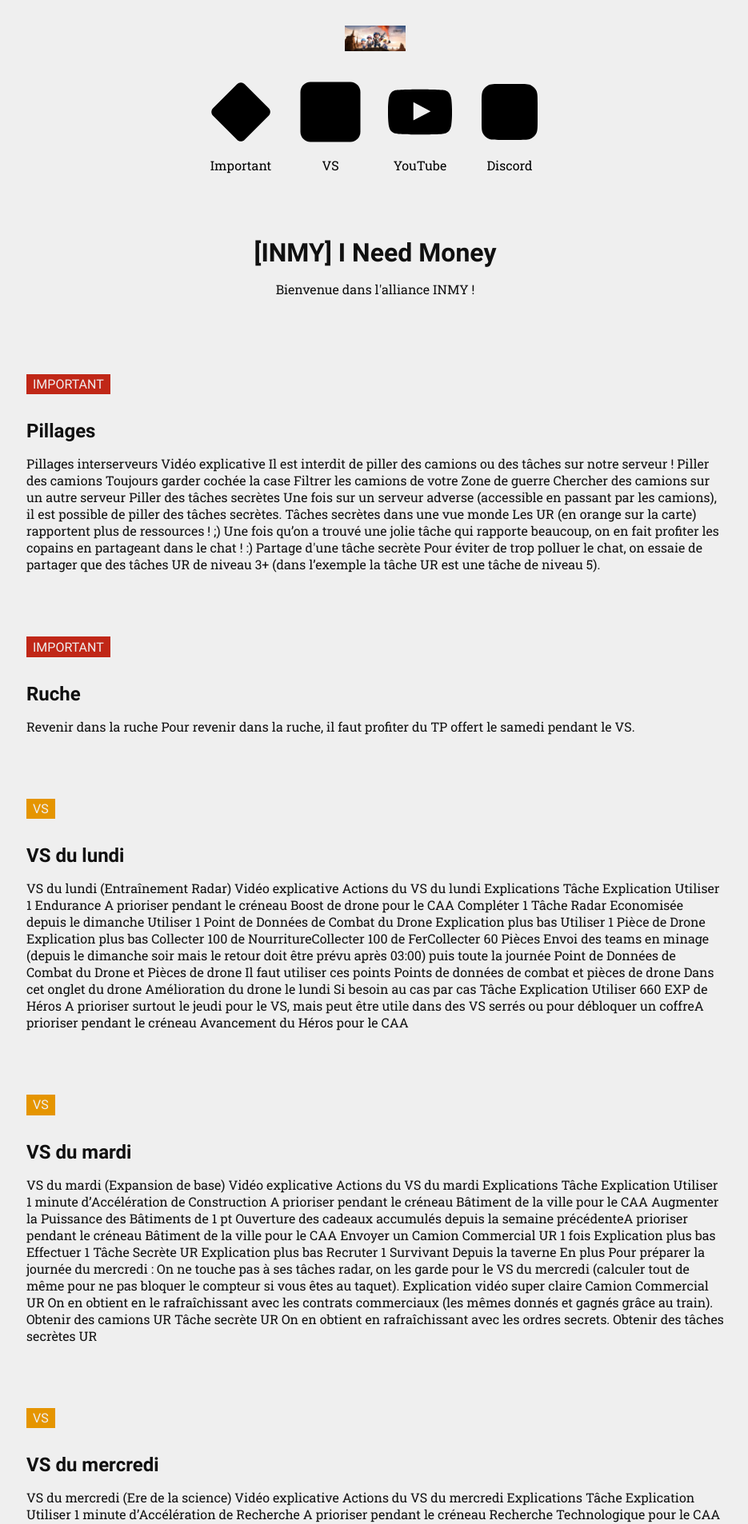
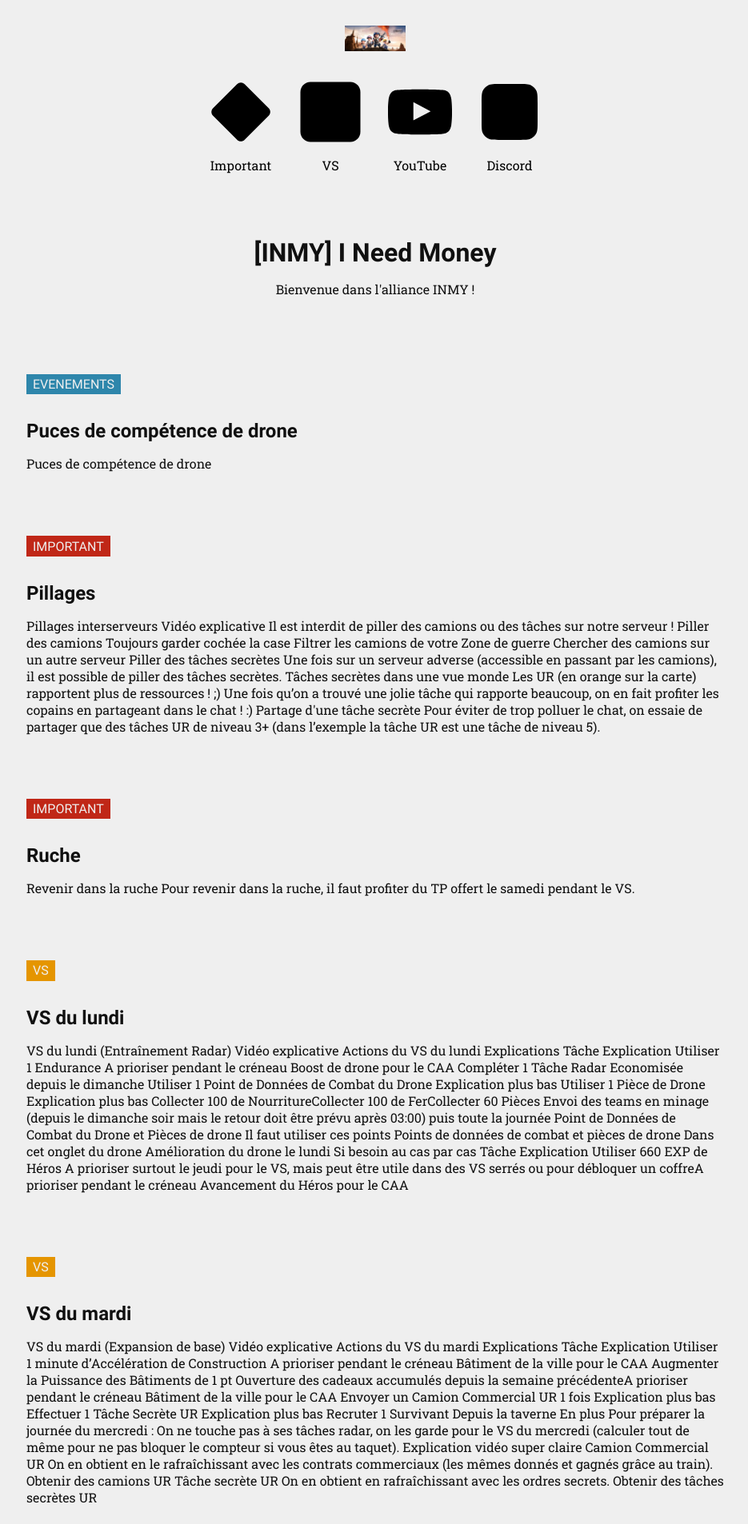
Before and after one commit to inmy-lw/inmy-lw.github.io, a Jekyll site: the page built from index.markdown, in a window 1280 px wide. Shown: the top 1906 px of the page at 80% size, without its empty margins (171-1106 px from the left). Built offline with Jekyll 4.4.1, drawn with Linux system fonts in a browser that asks for light colours.

Commit message:
Puces compétence drone

```diff
--- /dev/null
+++ b/_posts/2025-11-10-puces-competences-drone.md
@@ -0,0 +1,12 @@
+---
+layout: post
+category: events
+title:  "Puces de compétence de drone"
+date:   2025-11-10 13:00:22 +0100
+---
+
+# Puces de compétence de drone
+
+<a href="https://youtu.be/cBpZLbk4rBc" target="_blank">Vidéo explicative</a>
+
+{% include image.html url="/assets/img/screens/puces_competences_drone.webp" description="Résumé graphique du principe des puces de compétence" %}
```
Also changed, not shown: _category/caa.md (deleted, +0 -6 lines), _category/evenements.md (added, +6 -0 lines), _posts/2025-11-09-caa.md (+1 -1 lines), assets/img/screens/puces_competences_drone.webp (added).
